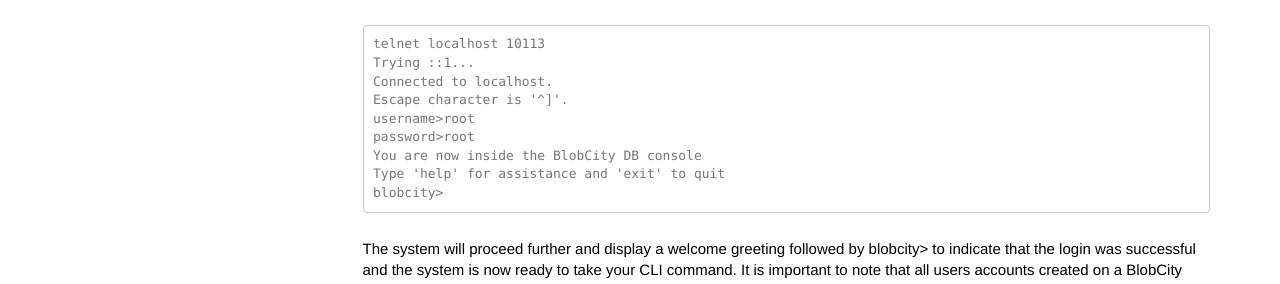
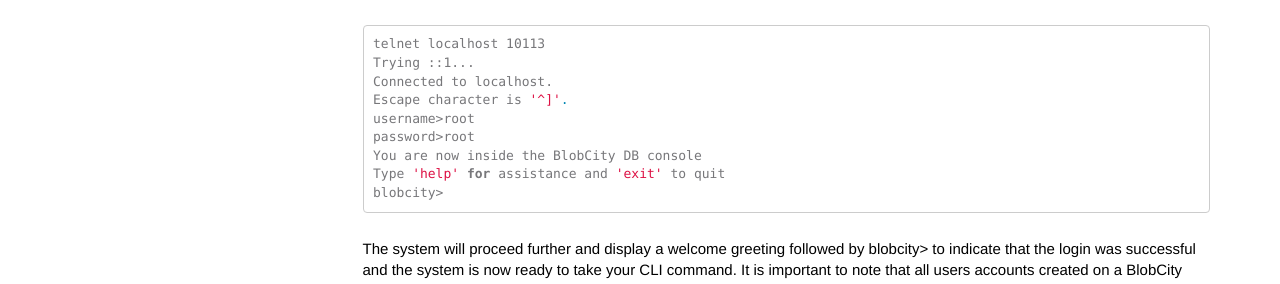
Before and after one commit to blobcity/blobcity.github.io, a Jekyll site: the page built from pages/mydoc/cli-authentication.md, in a window 1280 px wide and 1161 px high. Shown: the part 361-645 px from the top of the window. Built offline with Jekyll 4.4.1, drawn with Linux system fonts in a browser that asks for light colours; nearby versions of some CDN libraries; comment, search, counter and statistics services are not loaded.

Commit message:
Color format for code samples

````diff
--- a/pages/mydoc/cli-authentication.md
+++ b/pages/mydoc/cli-authentication.md
@@ -9,7 +9,7 @@
 
 On opening a successful TCP connection to the CLI service, entering valid authentication credentials is mandatory. The system will immediately prompt you to enter a username and corresponding password that you want to use to connect to the CLI. An example login with the `root` user account is shown below.
 
-```
+```bash
 telnet localhost 10113
 Trying ::1...
 Connected to localhost.
````
Also changed, not shown: pages/mydoc/configuring.md (+1 -1 lines).
